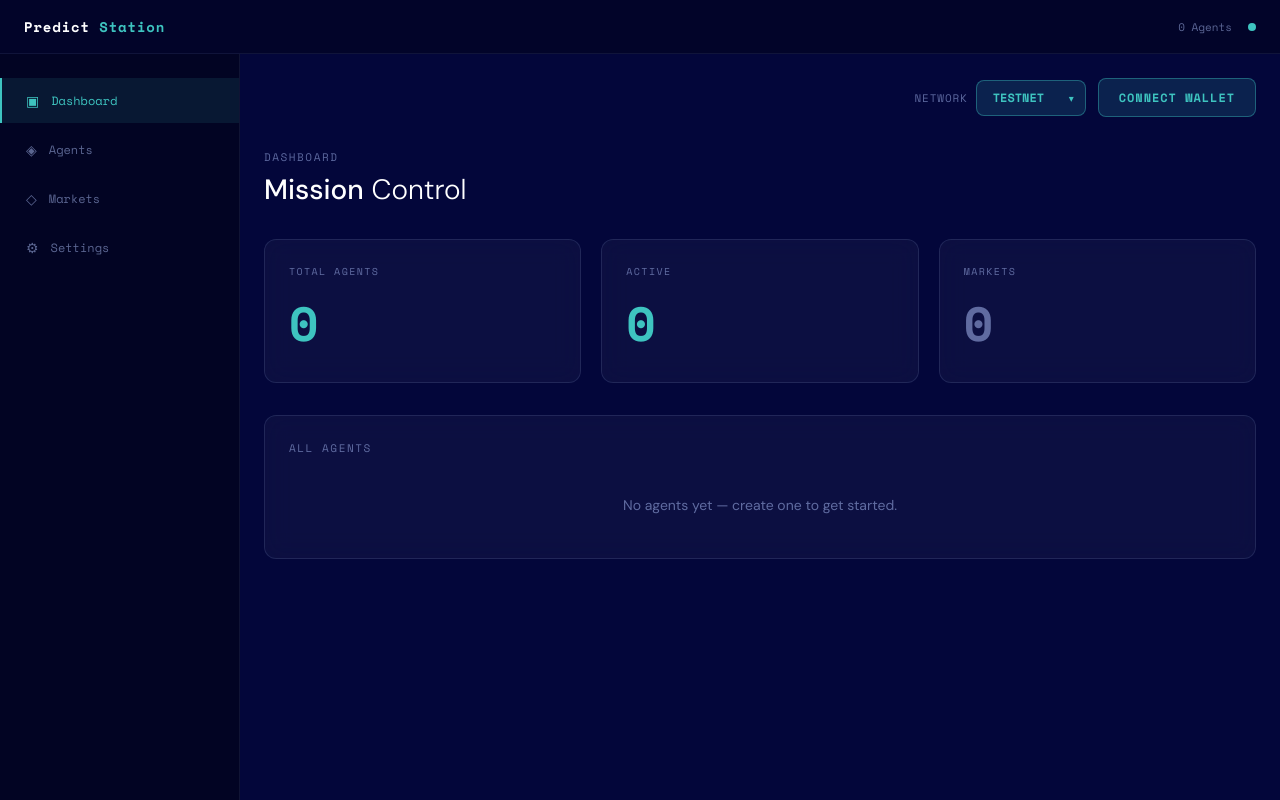
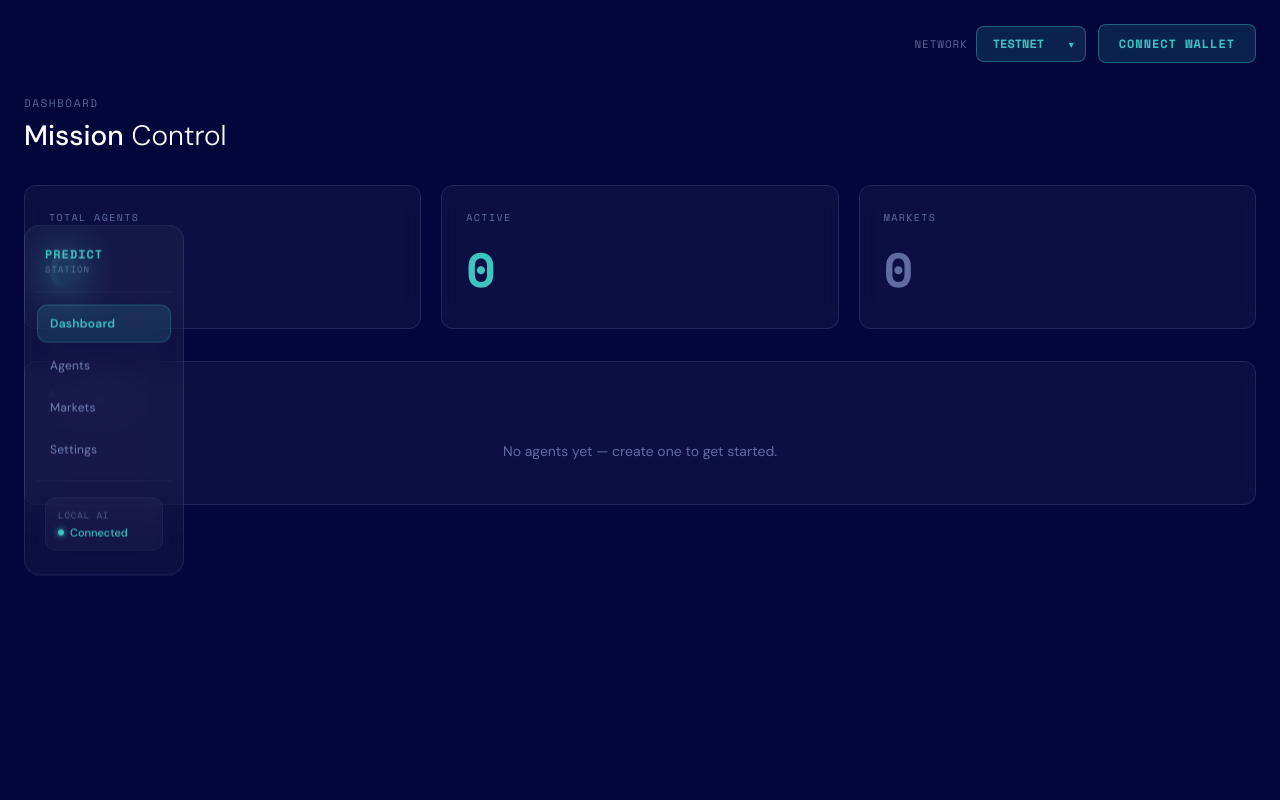
Before and after one commit to pisuthd/predict-station, a Next.js app in the folder frontend/: page /app in a window 1280 px wide. Built offline with nearby package versions, Linux system fonts and the light colour scheme.

Commit message:
Use floating glassmorphism sidebar for /app, matching original Electron layout

```diff
--- a/frontend/src/app/app/page.tsx
+++ b/frontend/src/app/app/page.tsx
@@ -1,10 +1,10 @@
 'use client'
 
 import { useState } from 'react'
-import { NAVY } from '../../theme'
-import AppHeader from './components/AppHeader'
-import AppSidebar from './components/AppSidebar'
+import { NAVY, CYAN, MUTED, monoFont, sansFont } from '../../theme'
 import MainScreen from '../../pages/MainScreen'
+
+type NavItem = 'dashboard' | 'agents' | 'markets' | 'settings'
 
 interface Agent {
   id: string
@@ -15,26 +15,161 @@ interface Agent {
 
 export default function AppPage() {
   const [agents] = useState<Agent[]>([])
-  const [activeTab, setActiveTab] = useState('dashboard')
+  const [activeNav, setActiveNav] = useState<NavItem>('dashboard')
+
+  const navItems: { id: NavItem; label: string }[] = [
+    { id: 'dashboard', label: 'Dashboard' },
+    { id: 'agents', label: 'Agents' },
+    { id: 'markets', label: 'Markets' },
+    { id: 'settings', label: 'Settings' },
+  ]
 
   return (
+    <div style={{ position: 'relative', minHeight: '100vh', background: NAVY }}>
+      {/* Floating Sidebar */}
       <div
         style={{
-        minHeight: '100vh',
-        background: NAVY,
+          position: 'fixed',
+          left: 24,
+          top: '50%',
+          transform: 'translateY(-50%)',
+          zIndex: 100,
+        }}
+      >
+        {/* Floating Modal */}
+        <div
+          style={{
+            background: 'rgba(255,255,255,0.04)',
+            backdropFilter: 'blur(20px)',
+            border: '1px solid rgba(180,200,255,0.12)',
+            borderRadius: 16,
+            padding: '20px 12px',
             display: 'flex',
             flexDirection: 'column',
+            gap: 4,
+            minWidth: 160,
           }}
         >
-      <AppHeader agentCount={agents.length} />
+          {/* Logo/Brand */}
+          <div style={{
+            padding: '0 8px 16px',
+            borderBottom: '1px solid rgba(180,200,255,0.08)',
+            marginBottom: 8
+          }}>
+            <p style={{
+              fontFamily: monoFont,
+              fontWeight: 700,
+              fontSize: 12,
+              letterSpacing: '0.08em',
+              color: CYAN,
+              margin: 0
+            }}>
+              PREDICT
+            </p>
+            <p style={{
+              fontFamily: monoFont,
+              fontSize: 9,
+              letterSpacing: '0.1em',
+              color: 'rgba(180,200,255,0.4)',
+              margin: 0
+            }}>
+              STATION
+            </p>
+          </div>
 
-      <div style={{ display: 'flex', flex: 1 }}>
-        <AppSidebar activeTab={activeTab} onTabChange={setActiveTab} />
+          {/* Navigation */}
+          {navItems.map((item) => (
+            <button
+              key={item.id}
+              onClick={() => setActiveNav(item.id)}
+              style={{
+                display: 'flex',
+                alignItems: 'center',
+                justifyContent: 'space-between',
+                gap: 12,
+                padding: '10px 12px',
+                background: activeNav === item.id ? 'rgba(62,196,192,0.15)' : 'transparent',
+                border: activeNav === item.id ? '1px solid rgba(62,196,192,0.25)' : '1px solid transparent',
+                borderRadius: 10,
+                cursor: 'pointer',
+                width: '100%',
+                transition: 'all 0.2s ease',
+              }}
+            >
+              <span style={{
+                fontFamily: sansFont,
+                fontSize: 12,
+                fontWeight: activeNav === item.id ? 600 : 400,
+                color: activeNav === item.id ? CYAN : 'rgba(180,200,255,0.6)',
+                letterSpacing: '0.02em',
+              }}>
+                {item.label}
+              </span>
+              {item.id === 'agents' && agents.length > 0 && (
+                <span
+                  style={{
+                    background: activeNav === item.id ? CYAN : 'rgba(62,196,192,0.25)',
+                    color: activeNav === item.id ? NAVY : CYAN,
+                    fontFamily: monoFont,
+                    fontSize: 9,
+                    fontWeight: 700,
+                    padding: '2px 6px',
+                    borderRadius: 8,
+                  }}
+                >
+                  {agents.length}
+                </span>
+              )}
+            </button>
+          ))}
 
-        <main style={{ flex: 1, overflow: 'auto' }}>
+          {/* Footer Status */}
+          <div style={{
+            padding: '16px 8px 4px',
+            borderTop: '1px solid rgba(180,200,255,0.08)',
+            marginTop: 8
+          }}>
+            <div style={{
+              padding: '10px 12px',
+              background: 'rgba(255,255,255,0.03)',
+              border: '1px solid rgba(180,200,255,0.06)',
+              borderRadius: 10,
+            }}>
+              <p style={{
+                fontFamily: monoFont,
+                fontSize: 9,
+                letterSpacing: '0.1em',
+                color: 'rgba(180,200,255,0.4)',
+                textTransform: 'uppercase',
+                marginBottom: 4
+              }}>
+                Local AI
+              </p>
+              <div style={{ display: 'flex', alignItems: 'center', gap: 6 }}>
+                <div style={{
+                  width: 6, height: 6, borderRadius: '50%',
+                  background: CYAN,
+                  boxShadow: `0 0 6px ${CYAN}`,
+                }} />
+                <p style={{
+                  fontFamily: sansFont,
+                  fontSize: 11,
+                  fontWeight: 500,
+                  color: CYAN,
+                  margin: 0
+                }}>
+                  Connected
+                </p>
+              </div>
+            </div>
+          </div>
+        </div>
+      </div>
+
+      {/* Main Content */}
+      <main style={{ minHeight: '100vh' }}>
         <MainScreen agents={agents} selectedAgent={null} />
       </main>
     </div>
-    </div>
   )
 }
```
Lines whose indentation alone changed are shown as unchanged.
